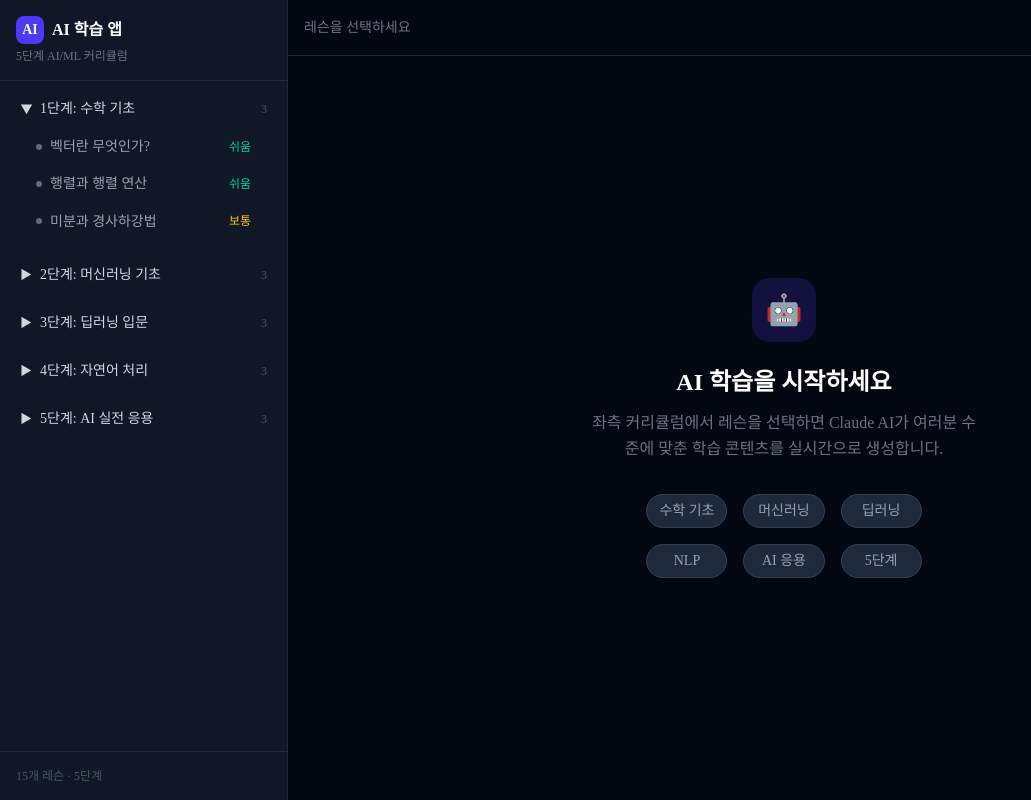
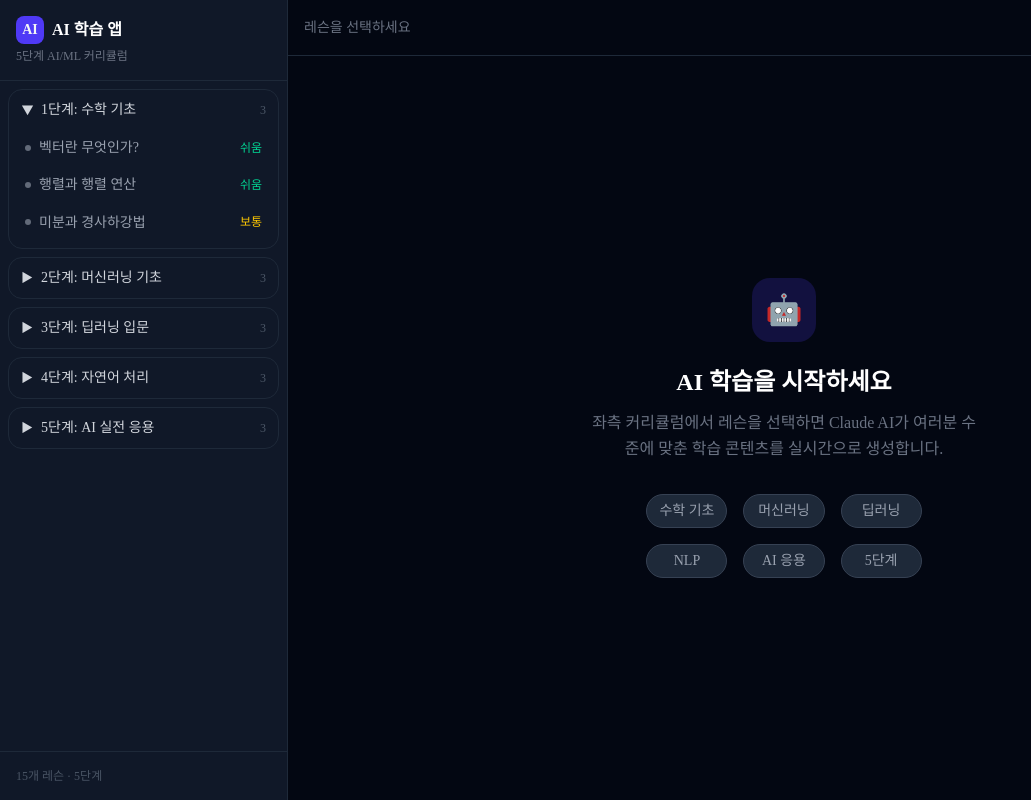
Before and after one commit to SuLim-creator/ai-learning-app, a Next.js app: page / in a window 1280 px wide. Shown: the whole page, without its empty margins (0-1031 px from the left). Built offline with nearby package versions, Linux system fonts and the light colour scheme.

Commit message:
fix: replace shadcn Card with plain div in StageCard to fix blocked clicks
shadcn Card component generated font-heading/group-data overlay divs that
intercepted pointer events on stage and lesson buttons on the live site.

Co-Authored-By: Claude Sonnet 4.6 <noreply@anthropic.com>

```diff
--- a/app/components/stage-card.tsx
+++ b/app/components/stage-card.tsx
@@ -1,6 +1,4 @@
 "use client";
-
-import { Card, CardContent, CardHeader, CardTitle } from "@/components/ui/card";
 
 interface Lesson {
   id: string;
@@ -43,8 +41,7 @@ export function StageCard({
   onSelectLesson,
 }: StageCardProps) {
   return (
-    <Card className="mb-2 gap-0 border-gray-800 bg-transparent py-0 ring-0 transition-all duration-150 hover:border-gray-700 hover:bg-gray-800/40">
-      <CardHeader className="p-0 [.border-b]:pb-0">
+    <div className="mb-2 rounded-xl border border-gray-800 bg-transparent transition-all duration-150 hover:border-gray-700 hover:bg-gray-800/40">
       <button
         onClick={onToggle}
         className="flex w-full items-center gap-2 rounded-xl px-3 py-2.5 text-left text-sm font-medium text-gray-300 transition-all duration-150 hover:text-white"
@@ -54,17 +51,12 @@ export function StageCard({
         >
           ▶
         </span>
-          <CardTitle className="flex-1 text-sm font-medium text-inherit">
-            {stage.title}
-          </CardTitle>
-          <span className="text-xs text-gray-600 transition-colors group-hover:text-gray-500">
-            {stage.lessons.length}
-          </span>
+        <span className="flex-1 text-sm font-medium">{stage.title}</span>
+        <span className="text-xs text-gray-600">{stage.lessons.length}</span>
       </button>
-      </CardHeader>
 
       {isExpanded && (
-        <CardContent className="pb-2 pt-0">
+        <div className="pb-2 pt-0 px-1">
           <div className="space-y-0.5">
             {stage.lessons.map((lesson) => {
               const isSelected = selectedLessonId === lesson.id;
@@ -93,8 +85,8 @@ export function StageCard({
               );
             })}
           </div>
-        </CardContent>
+        </div>
       )}
-    </Card>
+    </div>
   );
 }
```
Lines whose indentation alone changed are shown as unchanged.
